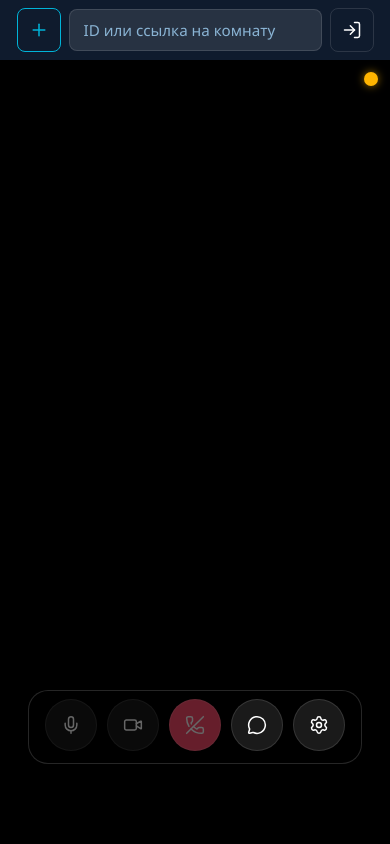
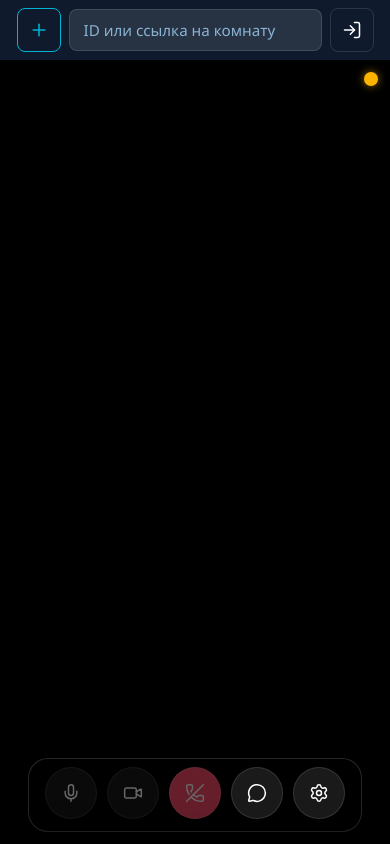
Before and after one commit to Gogoboot/zoom_refactor, a website built with Vite: page client/index.html in a window 390 px wide. Built offline with nearby package versions, Linux system fonts and the light colour scheme; no server answers.

Commit message:
refactor client: changed styles

```diff
--- a/client/styles/components/video.css
+++ b/client/styles/components/video.css
@@ -127,7 +127,7 @@
     background: rgba(0, 0, 0, 0.5);
     border-color: rgba(255, 255, 255, 0.15);
     backdrop-filter: blur(12px);
-    bottom: 80px;
+    /* bottom: 80px; */
     margin-bottom: 0;
     padding-bottom: 12px;
   }
```
Also changed, not shown: 1 other file.
